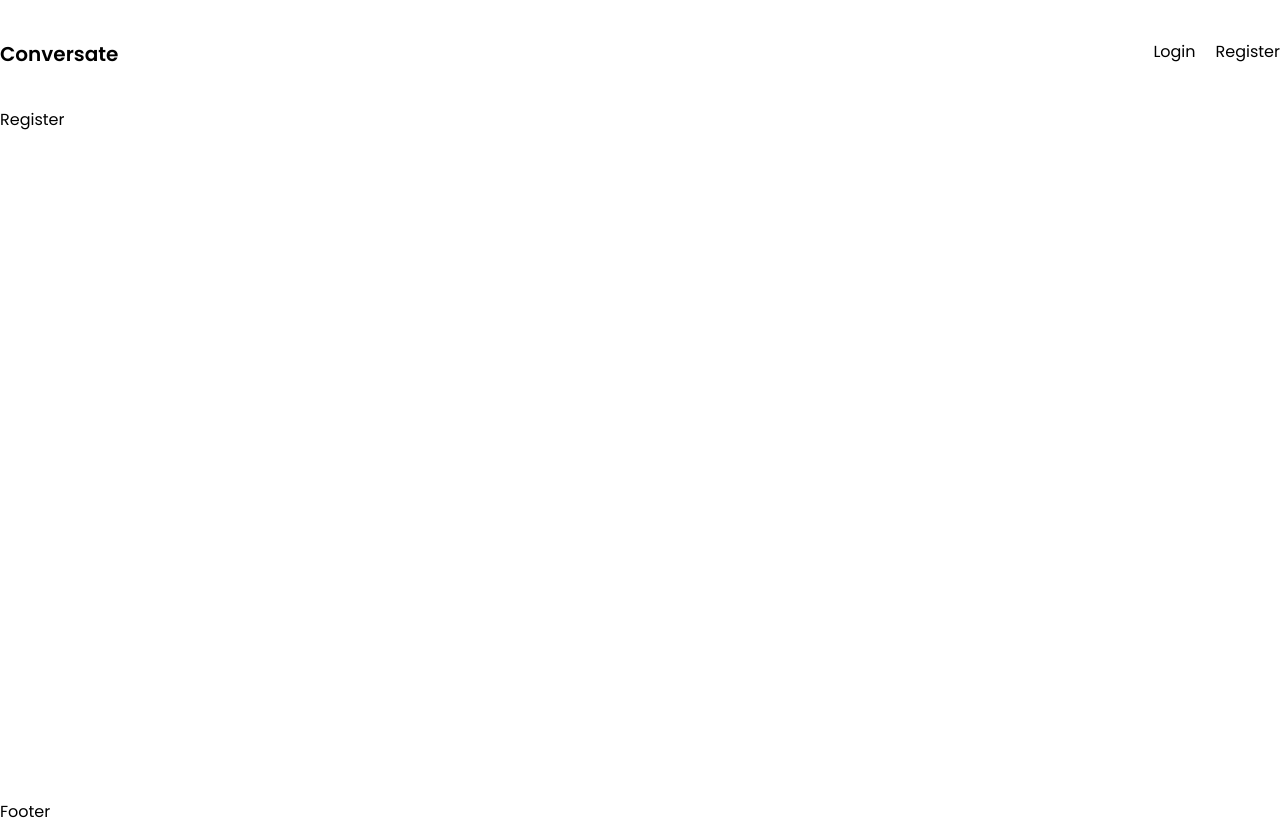
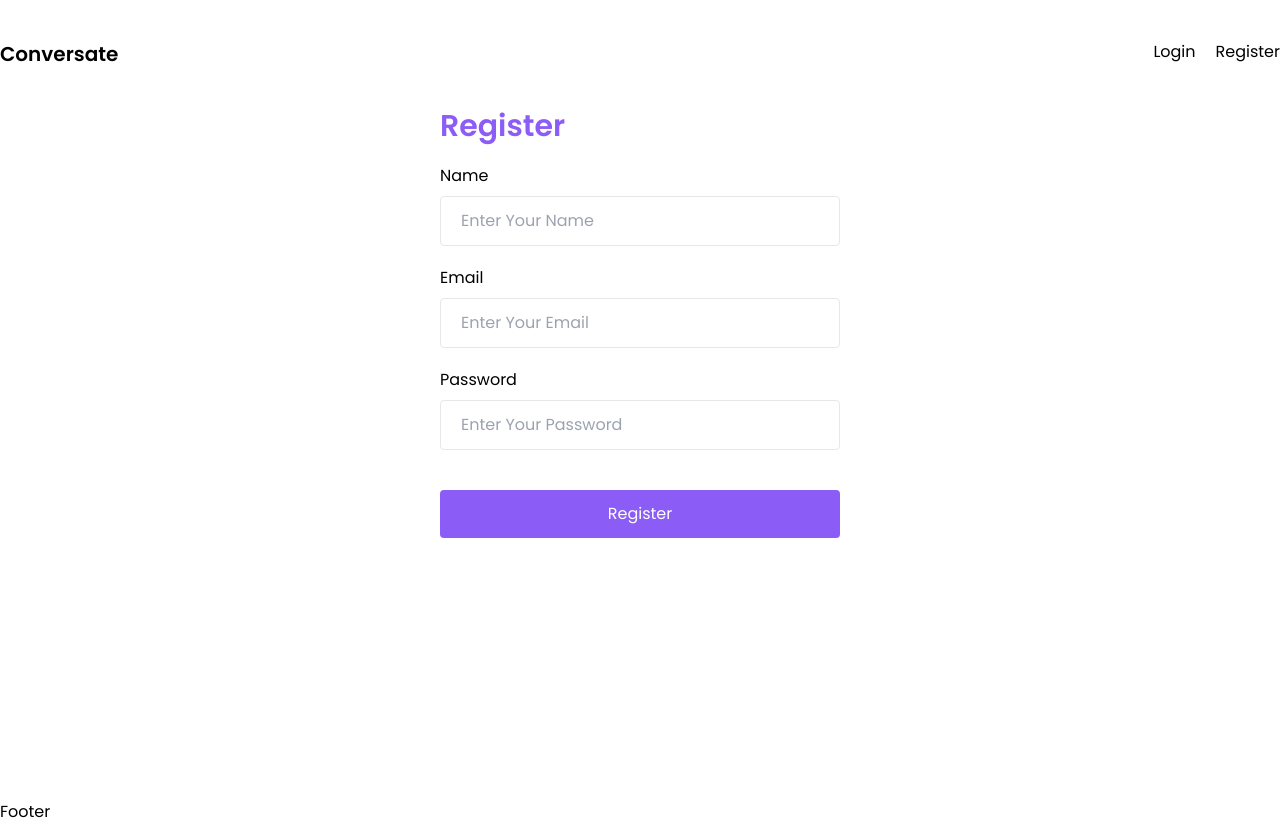
Before and after one commit to naymurrahmanshahed/conversate-client, a React (Vite) app: page /register in a window 1280 px wide. Built offline with nearby package versions, Linux system fonts and the light colour scheme.

Commit message:
register added

```diff
--- /dev/null
+++ b/src/components/Button.jsx
@@ -0,0 +1,12 @@
+const Button = ({ text, submit }) => {
+  return (
+    <button
+      type={submit ? "submit" : ""}
+      className="bg-violet-500 rounded py-3 mt-5 text-white hover:bg-violet-600"
+    >
+      {text}
+    </button>
+  );
+};
+
+export default Button;
--- /dev/null
+++ b/src/components/FormControl.jsx
@@ -0,0 +1,28 @@
+const FormControl = ({
+  label,
+  labelInnerText,
+  inputType,
+  placeholder,
+  formFields,
+  setFormFields,
+}) => {
+  return (
+    <div className="form-control flex flex-col gap-2">
+      <label htmlFor={label} className="cursor-pointer">
+        {labelInnerText}
+      </label>
+      <input
+        type={inputType}
+        placeholder={placeholder}
+        id={label}
+        value={formFields[label]}
+        onChange={(e) =>
+          setFormFields({ ...formFields, [label]: e.target.value })
+        }
+        className="border py-3 px-5 w-[25rem] rounded outline-none focus:border-violet-500 "
+      />
+    </div>
+  );
+};
+
+export default FormControl;
--- /dev/null
+++ b/src/components/SectionTitle.jsx
@@ -0,0 +1,5 @@
+const SectionTitle = ({ title }) => {
+  return <h2 className="text-3xl text-violet-500 font-semibold">{title}</h2>;
+};
+
+export default SectionTitle;
--- a/src/pages/Register.jsx
+++ b/src/pages/Register.jsx
@@ -1,5 +1,51 @@
+import { useState } from "react";
+import Button from "../components/Button";
+import FormControl from "../components/FormControl";
+import SectionTitle from "../components/SectionTitle";
+
 const Register = () => {
-  return <div>Register</div>;
+  const [formFields, setFormFields] = useState({
+    name: "",
+    email: "",
+    password: "",
+  });
+
+  const handleRegister = (e) => {
+    e.preventDefault();
+  };
+
+  return (
+    <div className="register flex flex-col justify-center items-center 2xl:mt-20 ">
+      <form onSubmit={handleRegister} className="flex flex-col gap-5">
+        <SectionTitle title={"Register"} />
+        <FormControl
+          label={"name"}
+          labelInnerText={"Name"}
+          inputType={"text"}
+          placeholder={"Enter Your Name"}
+          formFields={formFields}
+          setFormFields={setFormFields}
+        />
+        <FormControl
+          label={"email"}
+          labelInnerText={"Email"}
+          inputType={"email"}
+          placeholder={"Enter Your Email"}
+          formFields={formFields}
+          setFormFields={setFormFields}
+        />
+        <FormControl
+          label={"password"}
+          labelInnerText={"Password"}
+          inputType={"password"}
+          placeholder={"Enter Your Password"}
+          formFields={formFields}
+          setFormFields={setFormFields}
+        />
+        <Button text={"Register"} submit />
+      </form>
+    </div>
+  );
 };
 
 export default Register;
```
